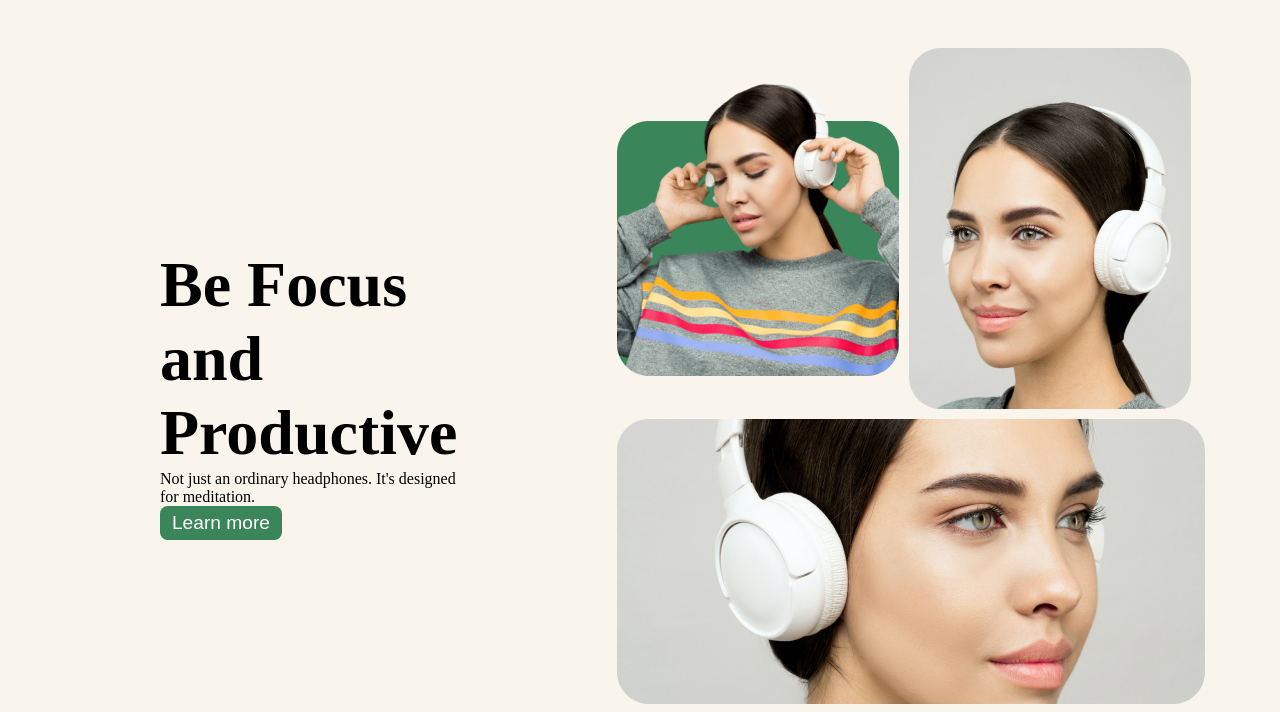
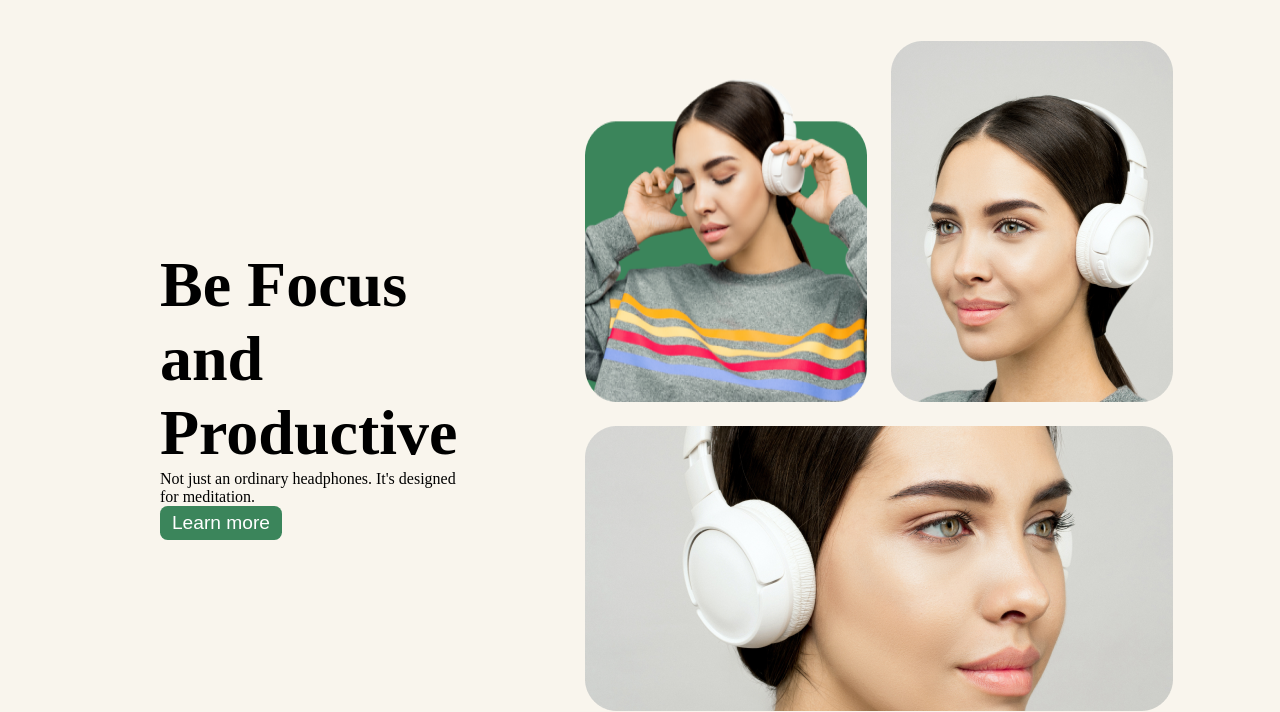
Before and after one commit to hianshul07/HTML-CSS-project-1, a plain HTML site: page index.html in a window 1280 px wide. Shown: the part 88-800 px from the top of the page. Drawn offline with Linux system fonts and the light colour scheme.

Commit message:
UI update comolete

```diff
--- a/index.html
+++ b/index.html
@@ -38,7 +38,7 @@
 
 				<div class="right">
 					<img class="one" src="./images/img1.png" alt="" />
-					<img src="./images/img2.png" alt="" />
+					<img class="two" src="./images/img2.png" alt="" />
 					<img class="three" src="./images/img3.png" alt="" />
 				</div>
 			</div>
--- a/style.scss
+++ b/style.scss
@@ -17,6 +17,7 @@ main {
 	nav {
 		display: flex;
 		// min-width: 40%;
+		flex-wrap: wrap;
 		min-height: 16vh;
 		align-items: center;
 		ul {
@@ -59,21 +60,25 @@ main {
 				color: white;
 				font-size: 1.2rem;
 				background-color: #3b855b;
-
 			}
 		}
 
 		.right {
-			display: grid;
-			grid-template-columns: 1fr 1fr ;
-			// grid-template-rows: 1fr 1fr;
-			// gap: 100px;
-			.three {
-				grid-column: 1 / 3;
+			display: flex;
+			margin-left: 8em;
+			flex-wrap: wrap;
+			width: min-content;
+			// background-color: #3a4a5b;
+			// align-items: baseline;
+			// justify-content: space-around;
+
+			.one {
+				margin-bottom: 1.5em;
 			}
-
-			margin-left: 10em;
-			gap: 10px;
+			.two {
+				margin-bottom: 1.5em;
+				margin-left: 1.5em;
+			}
 		}
 	}
 }
```
Also changed, not shown: style.css, 1 other file.
